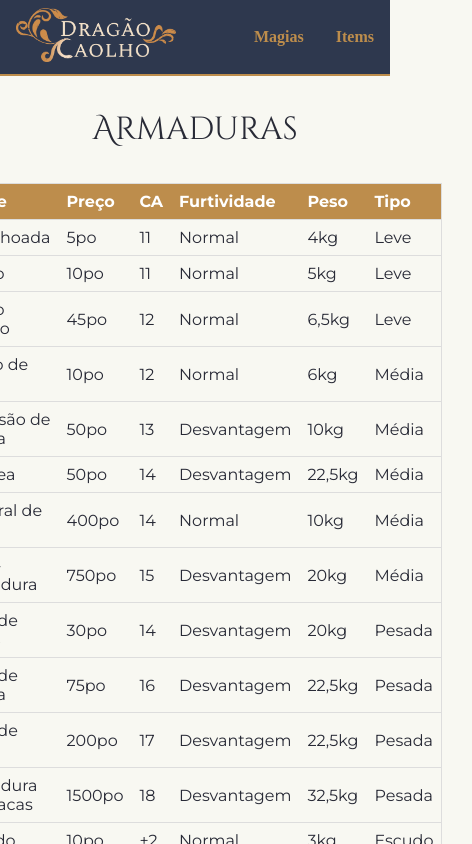
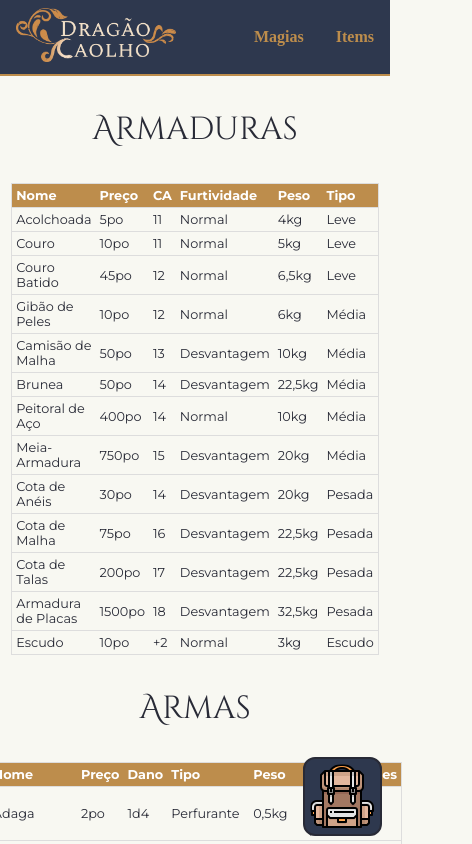
Before and after one commit to comic-code/Dragao-Caolho, a React (Create React App) app: page /items in a window 390 px wide. Shown: the top 844 px of the page, 472 px wide, since content can reach past the window. Built offline with nearby package versions, Linux system fonts and the light colour scheme; a web font is replaced by a local one.

Commit message:
✅ - Equipamentos - mobile

```diff
--- a/src/pages/Items/index.js
+++ b/src/pages/Items/index.js
@@ -4,9 +4,12 @@ import { ItemsContainer, Table, TableRow, TableHeader, TableCell } from "./style
 
 import Armors from './assets/armors';
 import Weapons from './assets/weapons';
+import { Grimoire } from "../Spells/styled";
+import BackpackIcon from "../../assets/icons/backpack.png";
 
 export default function Items() {
   const { savedItems, isFilteringSpells } = useContext(GlobalContext);
+
 
   return (
     <ItemsContainer>
@@ -61,6 +64,11 @@ export default function Items() {
           ))}
         </tbody>
       </Table>
+      <Grimoire
+        className="animationUp"
+        src={BackpackIcon}
+        onClick={() => {}}
+      />
     </ItemsContainer>
   );
 }
--- a/src/pages/Items/styles.js
+++ b/src/pages/Items/styles.js
@@ -5,6 +5,7 @@ export const ItemsContainer = styled.main`
   flex-direction: column;
   align-items: center;
   padding: 2rem;
+  padding-bottom: 4rem;
 `;
 
 export const Table = styled.table`
@@ -14,7 +15,6 @@ export const Table = styled.table`
   font-size: 1rem;
   text-align: left;
   border: 1px solid #ddd;
-
 `;
 
 export const TableRow = styled.tr`
@@ -29,9 +29,19 @@ export const TableHeader = styled.th`
   background-color: var(--brown);
   color: white;
   padding: 0.5rem;
+
+  @media (max-width: 800px) {
+    font-size: 0.8rem;
+    padding: 0.25rem;
+  }
 `;
 
 export const TableCell = styled.td`
   padding: 0.5rem;
   /* border-bottom: 1px solid #ddd; */
+
+  @media (max-width: 800px) {
+    font-size: 0.8rem;
+    padding: 0.25rem;
+  }
 `;
--- a/src/pages/Spells/styled.js
+++ b/src/pages/Spells/styled.js
@@ -37,9 +37,9 @@ export const Grimoire = styled.img`
   transition: 0.3s;
   bottom: 0.5rem;
   right: 0.5rem;
-  background-color: var(--pink);
-  border: 2px solid var(--blueDark);
-  border-radius: 1rem;
+  background-color: var(--blueDark);
+  border: 2px solid var(--black);
+  border-radius: 0.75rem;
   padding: 0.35rem;
   max-width: 5rem;
   max-height: 5rem;
```
Also changed, not shown: src/assets/icons/backpack.png (added).
